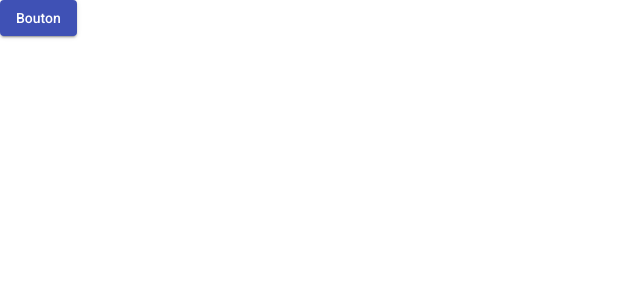
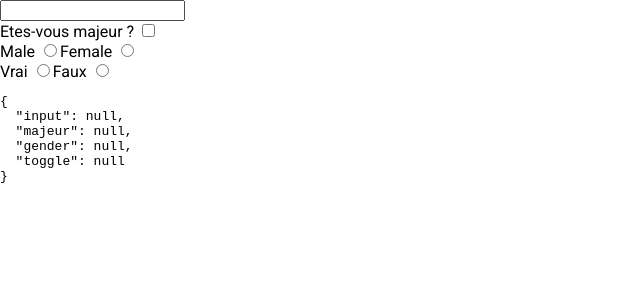
Before and after one commit to dymafr/angular-chap23-l2, an Angular app: page / in a window 1280 px wide. Shown: the top 300 px of the page, without its empty margins (0-640 px from the left). Built offline with nearby package versions, Linux system fonts and the light colour scheme.

Commit message:
3 files modified

```diff
--- a/src/app/app.component.html
+++ b/src/app/app.component.html
@@ -1 +1,27 @@
-<button mat-raised-button color="primary">Bouton</button>
+<form [formGroup]="form" class="container">
+	<div class="d-flex flex-column form-group">
+		<input type="text"  formControlName="input">
+	</div>
+		<div class="d-flex flex-column form-group">
+			<label>Etes-vous majeur ?
+        <input formControlName="majeur" type="checkbox" />
+      </label>
+		</div>
+		<div class="d-flex flex-column form-group">
+			<label>Male
+        <input type="radio" value="male" formControlName="gender">
+      </label>
+			<label>Female
+        <input type="radio" value="female" formControlName="gender">
+      </label>
+		</div>
+		<div class="d-flex flex-column form-group">
+			<label>Vrai
+        <input type="radio" value="true" formControlName="toggle">
+      </label>
+			<label>Faux
+        <input type="radio" value="false" formControlName="toggle">
+      </label>
+		</div>
+		<pre>{{form.value | json}}</pre>
+</form>
--- a/src/app/app.component.ts
+++ b/src/app/app.component.ts
@@ -1,10 +1,26 @@
-import { Component, VERSION } from '@angular/core';
+import { Component } from "@angular/core";
+import { FormBuilder, FormGroup } from "@angular/forms";
 
 @Component({
-  selector: 'my-app',
-  templateUrl: './app.component.html',
-  styleUrls: [ './app.component.css' ]
+  selector: "my-app",
+  templateUrl: "./app.component.html",
+  styleUrls: ["./app.component.css"]
 })
-export class AppComponent  {
-  name = 'Angular ' + VERSION.major;
+export class AppComponent {
+  public form: FormGroup;
+
+  constructor(private fb: FormBuilder) {}
+
+  ngOnInit() {
+    this.createForm();
+  }
+
+  createForm() {
+    this.form = this.fb.group({
+      input: [],
+      majeur: [],
+      gender: [],
+      toggle: []
+    });
+  }
 }
--- a/src/app/app.module.ts
+++ b/src/app/app.module.ts
@@ -1,6 +1,6 @@
 import { NgModule } from "@angular/core";
 import { BrowserModule } from "@angular/platform-browser";
-import { FormsModule } from "@angular/forms";
+import { FormsModule, ReactiveFormsModule } from "@angular/forms";
 
 import { AppComponent } from "./app.component";
 import { MaterialModule } from "./shared/modules/material.module";
@@ -10,6 +10,7 @@ import { BrowserAnimationsModule } from "@angular/platform-browser/animations";
   imports: [
     BrowserModule,
     FormsModule,
+    ReactiveFormsModule,
     BrowserAnimationsModule,
     MaterialModule
   ],
```
